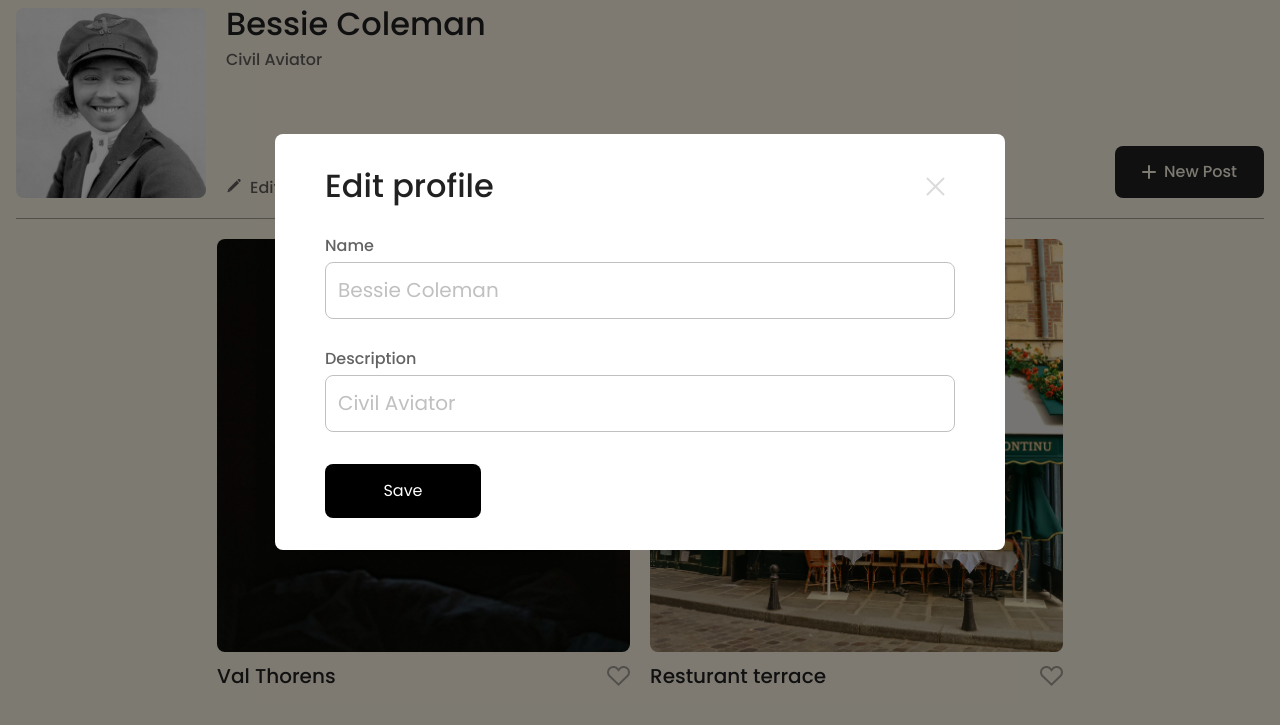
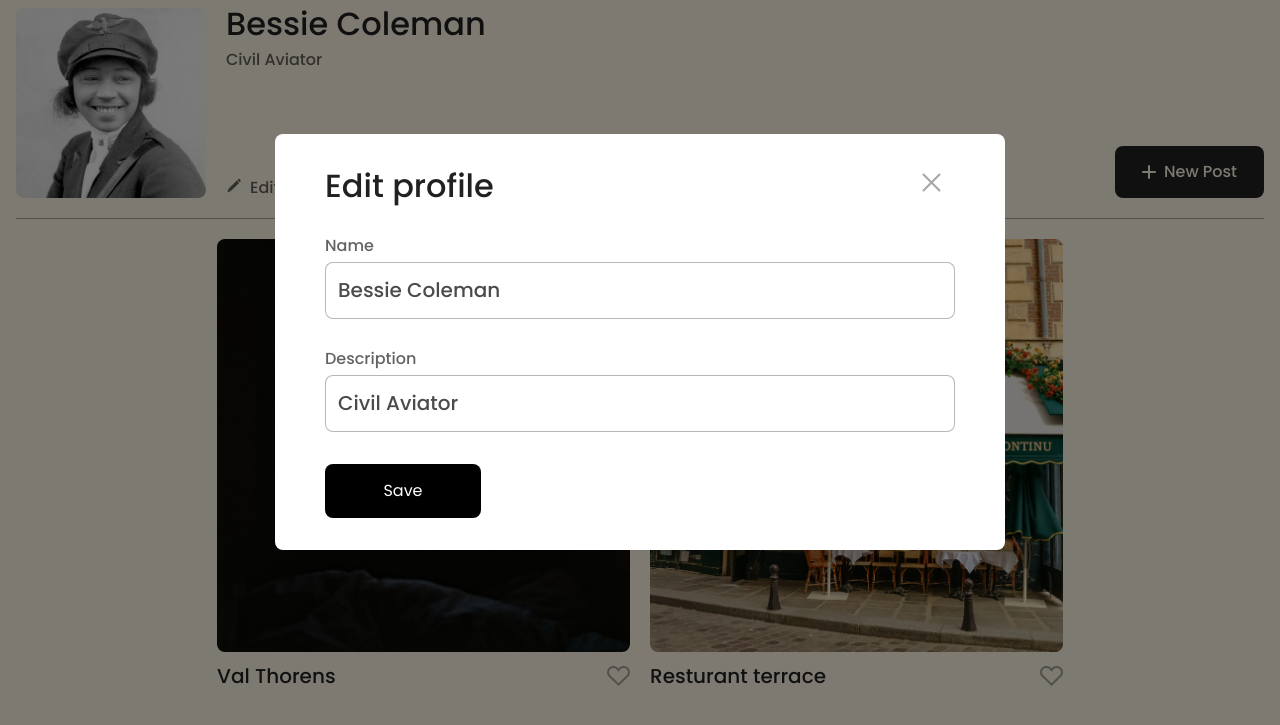
Before and after one commit to Ldantinne30/se_project_spots, a plain HTML site: page index.html in a window 1280 px wide. Both pictures are taken after a click on the button "Edit Profile". Shown: the part 58-783 px from the top of the page. Drawn offline with Linux system fonts and the light colour scheme.

Commit message:
modal fixes

```diff
--- a/blocks/modal.css
+++ b/blocks/modal.css
@@ -36,7 +36,7 @@
   right: 50px;
   width: 40px;
   height: 40px;
-  background: url(../images/close-icon.svg);
+  background: url(../images/blk-close-icon.svg);
   color: #212121;
   opacity: 0.4;
   border: none;
@@ -73,12 +73,17 @@
   padding: 16px 12px;
   border: 1px;
   border-style: solid;
-  border-color: #212121;
+  border-color: rgba(0, 0, 0, 0.4);
   border-radius: 8px;
   font-size: 20px;
-  font-weight: 500px;
-  color: #212121;
-  opacity: 0.4;
+  font-weight: 500;
+  color: #000000;
+}
+
+.modal__input:hover {
+  cursor: pointer;
+  opacity: 1;
+  border-color: rgba(0, 0, 0, 1);
 }
 
 .modal__submit-btn {
```
Also changed, not shown: images/blk-close-icon.svg (added), images/close-icon.svg (deleted).
